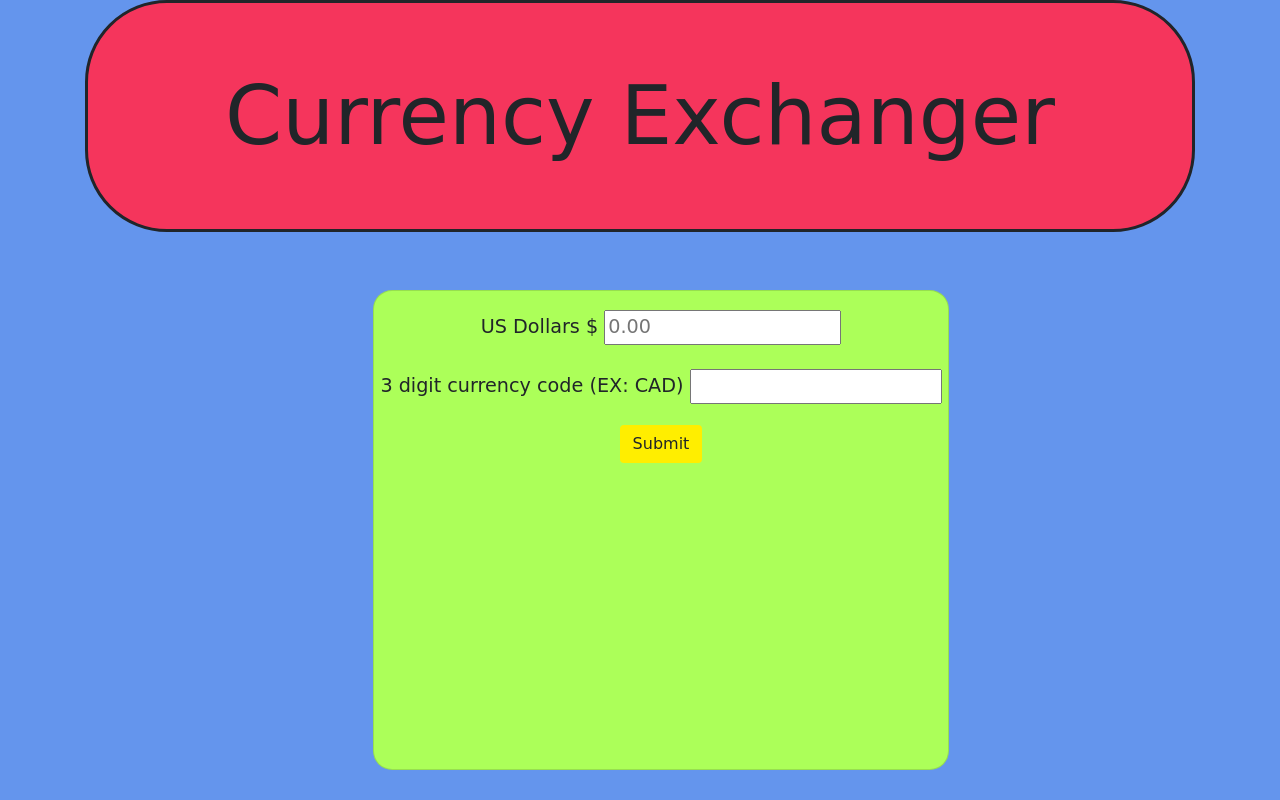
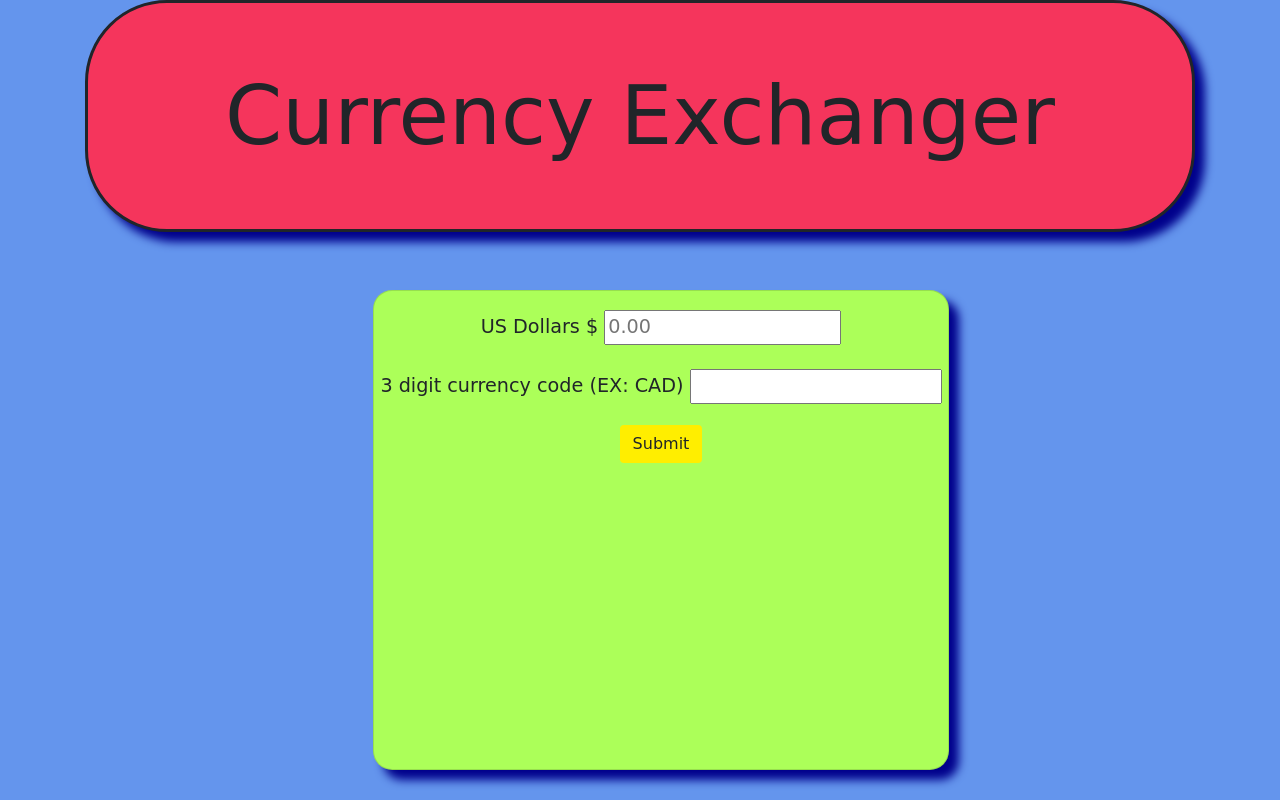
Before and after one commit to jakechaley/Currency-Exchanger, a website built with webpack: page src/index.html in a window 1280 px wide. Built offline with nearby package versions, Linux system fonts and the light colour scheme; a web font is replaced by a local one.

Commit message:
add box shadow to certain elements

```diff
--- a/src/css/styles.css
+++ b/src/css/styles.css
@@ -9,6 +9,7 @@ body {
   font-family: 'Supermercado One', cursive;
   font-size: 82px;
   border-style: solid;
+  box-shadow: 10px 10px 10px darkblue;
 }
 
 .card-contents {
@@ -21,6 +22,7 @@ body {
   font-family: 'Supermercado One', cursive;
   font-size: larger;
   background-color: rgb(172, 255, 89);
+  box-shadow: 10px 10px 10px darkblue;
 
 }
 
```
